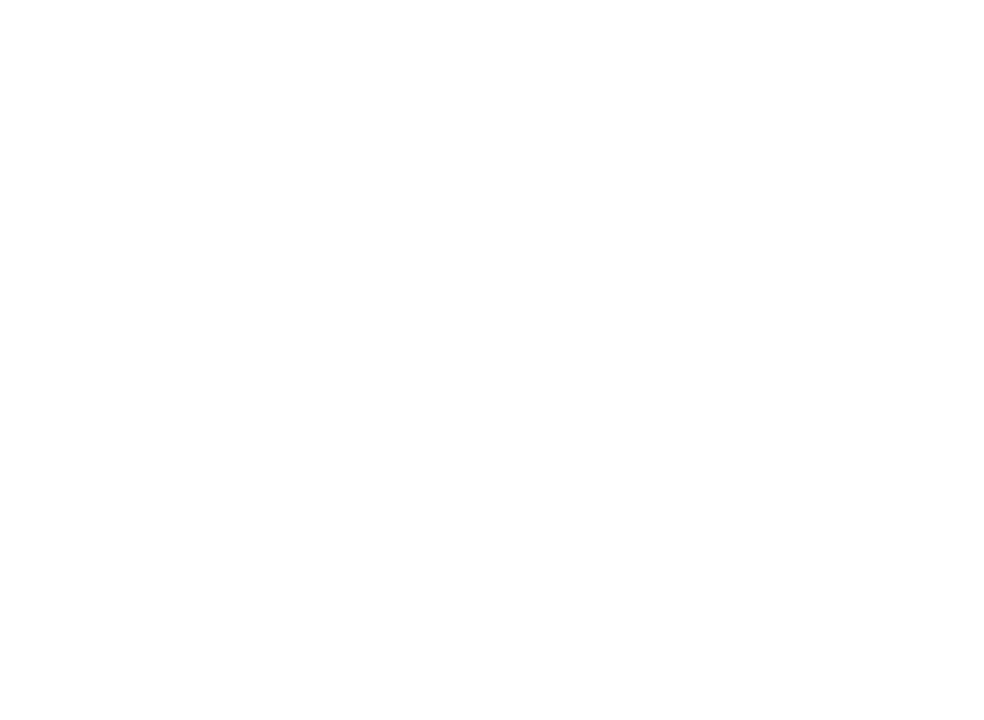
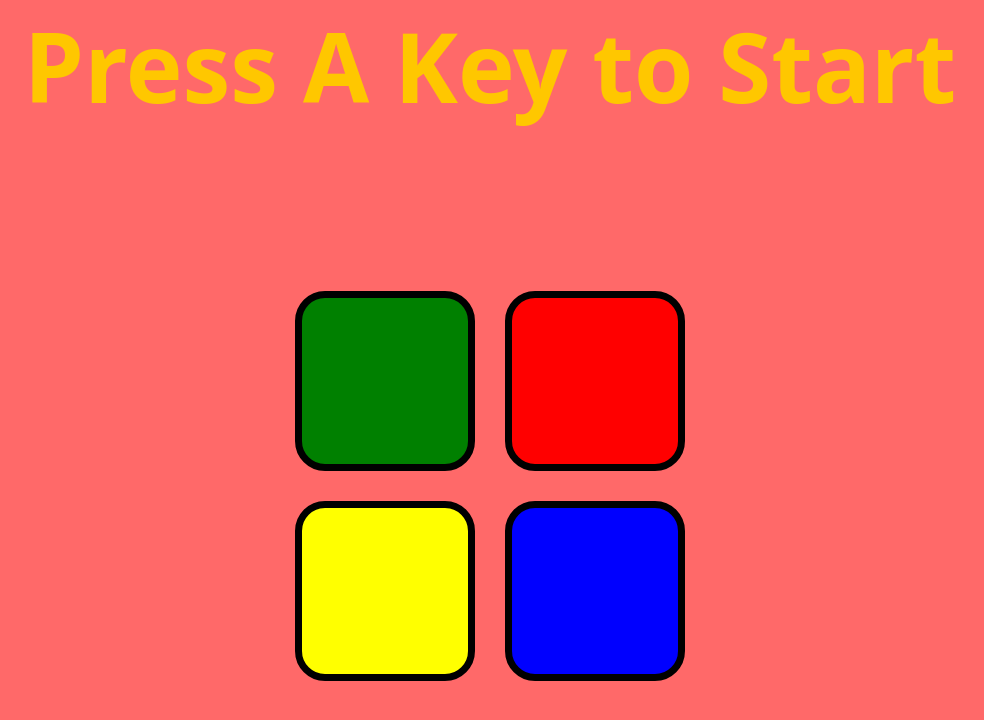
Before and after one commit to M1rzoni/SimonGame, a plain HTML site: page index.html in a window 1280 px wide. Shown: the whole page, without its empty margins (150-1134 px from the left). Drawn offline with Linux system fonts and the light colour scheme; a web font is replaced by a local one.

Commit message:
design done

```diff
--- a/index.html
+++ b/index.html
@@ -4,9 +4,27 @@
     <meta charset="UTF-8" />
     <meta name="viewport" content="width=device-width, initial-scale=1.0" />
     <link rel="stylesheet" href="style.css" />
+    <link rel="preconnect" href="https://fonts.googleapis.com" />
+    <link rel="preconnect" href="https://fonts.gstatic.com" crossorigin />
+    <link
+      href="https://fonts.googleapis.com/css2?family=Nabla&display=swap"
+      rel="stylesheet"
+    />
     <title>Document</title>
   </head>
   <body>
+    <div class="main-container">
+      <div class="title-container">
+        <h1>Press A Key to Start</h1>
+      </div>
+      <div class="simon-buttons">
+        <button class="btn g"></button>
+        <button class="btn r"></button>
+        <button class="btn y"></button>
+        <button class="btn b"></button>
+      </div>
+    </div>
+
     <script src="scripts.js"></script>
   </body>
 </html>
--- a/style.css
+++ b/style.css
@@ -0,0 +1,51 @@
+:root {
+  --text-color: #ffc700;
+  --font: "Nabla", system-ui;
+  --background-color: #ff6969;
+}
+
+* {
+  margin: 0;
+  padding: 0;
+  box-sizing: border-box;
+  font-family: var(--font);
+  background-color: var(--background-color);
+}
+
+.main-container {
+  height: 100vh;
+}
+
+.title-container {
+  display: flex;
+  justify-content: center;
+  font-size: 3rem;
+  color: var(--text-color);
+}
+
+.simon-buttons {
+  display: grid;
+  grid-template-columns: repeat(2, auto);
+  grid-gap: 30px;
+  justify-content: center;
+  margin-top: 10rem;
+}
+
+.btn {
+  width: 180px;
+  height: 180px;
+  border: 7px solid black;
+  border-radius: 30px;
+}
+.g {
+  background-color: green;
+}
+.r {
+  background-color: red;
+}
+.y {
+  background-color: yellow;
+}
+.b {
+  background-color: blue;
+}
```
